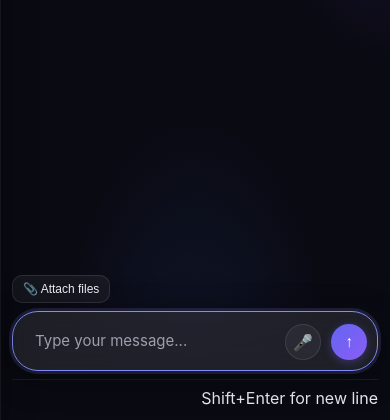
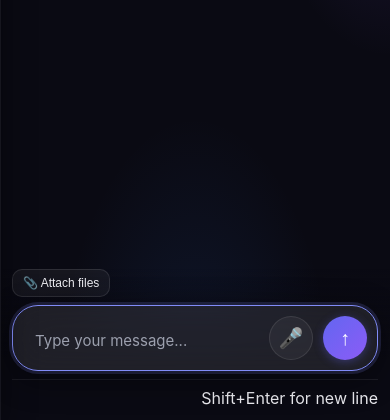
Before and after one commit to awwal247/My-first-repo, a Flask app: page /chat in a window 390 px wide. Shown: the part 424-844 px from the top of the page. Run offline with Flask 3, Linux system fonts and the light colour scheme; the visitor is signed in with stand-in values (Sample User, id 1); some libraries are stand-ins or nearby versions.

Commit message:
Update user feedback

```diff
--- a/static/css/style.css
+++ b/static/css/style.css
@@ -775,14 +775,14 @@ body {
 
 /* ── Buttons ───────────────────────────────────────────────── */
 #sendBtn, .action-btn {
-  height: 40px;
-  width: 40px;
+  height: 44px;
+  width: 44px;
   padding: 0;
   border: none;
   border-radius: 50%;
   background: var(--accent-gradient);
   color: #fff;
-  font-size: 14px;
+  font-size: 20px;
   font-weight: 600;
   cursor: pointer;
   transition: all var(--transition);
@@ -814,14 +814,14 @@ body {
 
 /* ── Mic button (now beside Send in the composer) ───────────── */
 #micBtn {
-  height: 40px;
-  width: 40px;
+  height: 44px;
+  width: 44px;
   padding: 0;
   border: 1px solid var(--glass-border);
   border-radius: 50%;
   background: var(--glass-bg);
   color: var(--fg);
-  font-size: 16px;
+  font-size: 19px;
   cursor: pointer;
   transition: all var(--transition);
   display: flex;
@@ -1159,9 +1159,9 @@ body.sidebar-open {
   }
 
   #sendBtn, #micBtn {
-    width: 36px;
-    height: 36px;
-    font-size: 16px;
+    width: 44px;
+    height: 44px;
+    font-size: 20px;
   }
 
   .memory-sidebar {
--- a/static/js/chat_history_redesign.js
+++ b/static/js/chat_history_redesign.js
@@ -286,13 +286,18 @@ const ChatHistory = (() => {
   // Load on startup
   loadChats();
 
-  // Restore most recent chat on load
+  // Restore most recent chat for THIS mode on load.
+  // (Previously this just grabbed data.chats[0] — the globally most-recent
+  // chat across ALL modes — so a chat started in Slides Generator would
+  // show up when the user opened Developer mode. Now we only restore a
+  // chat whose `mode` matches the page's current mode.)
   async function restoreRecent() {
     try {
       const r = await fetch("/api/chats");
       const data = await r.json();
       if (data.ok && data.chats && data.chats.length > 0) {
-        const recent = data.chats[0];
+        const currentMode = window.ZENITH_MODE || "researcher";
+        const recent = data.chats.find(c => c.mode === currentMode);
         if (recent) loadChat(recent.id);
       }
     } catch (e) {}
```
Also changed, not shown: README.md.
